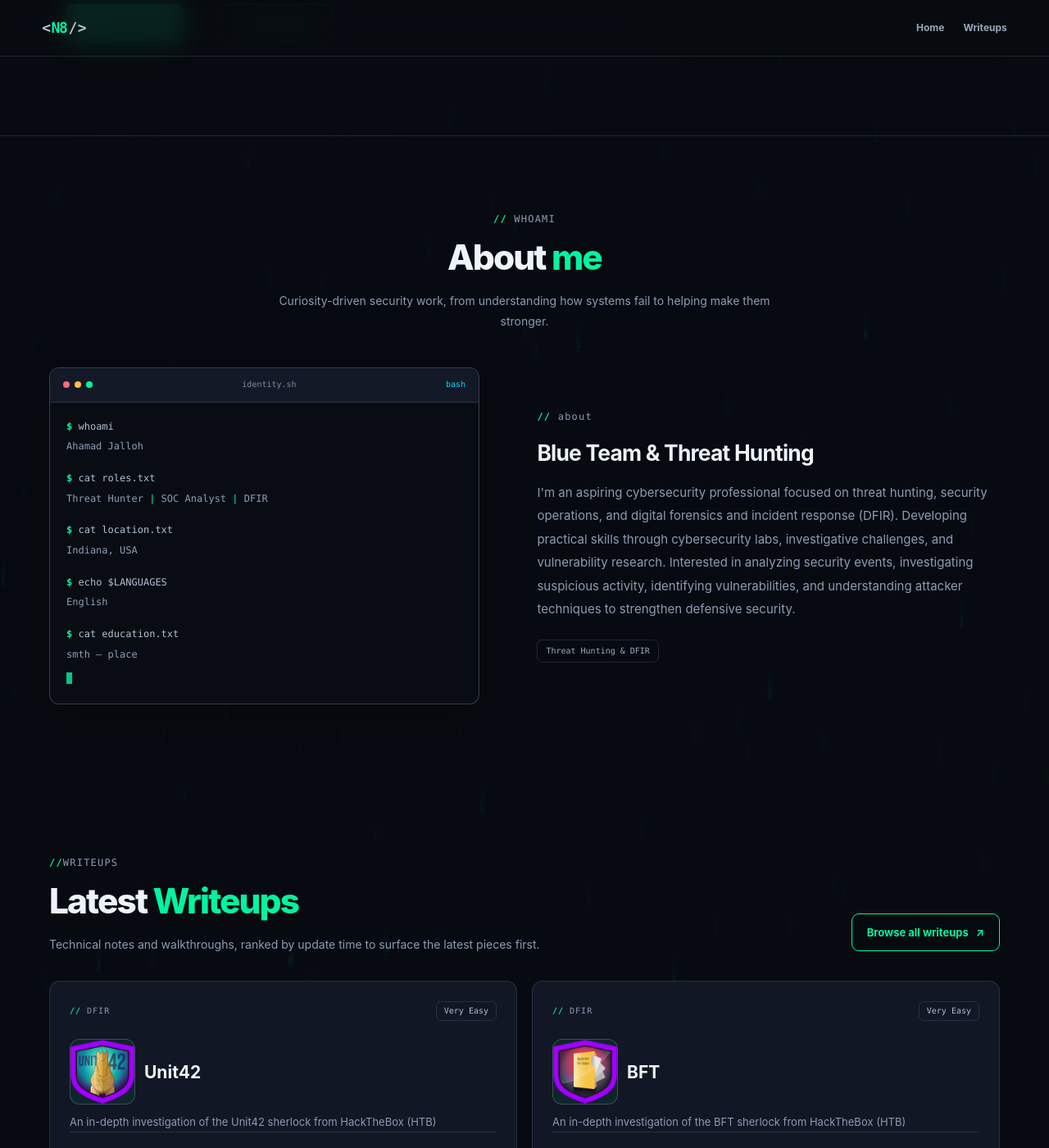
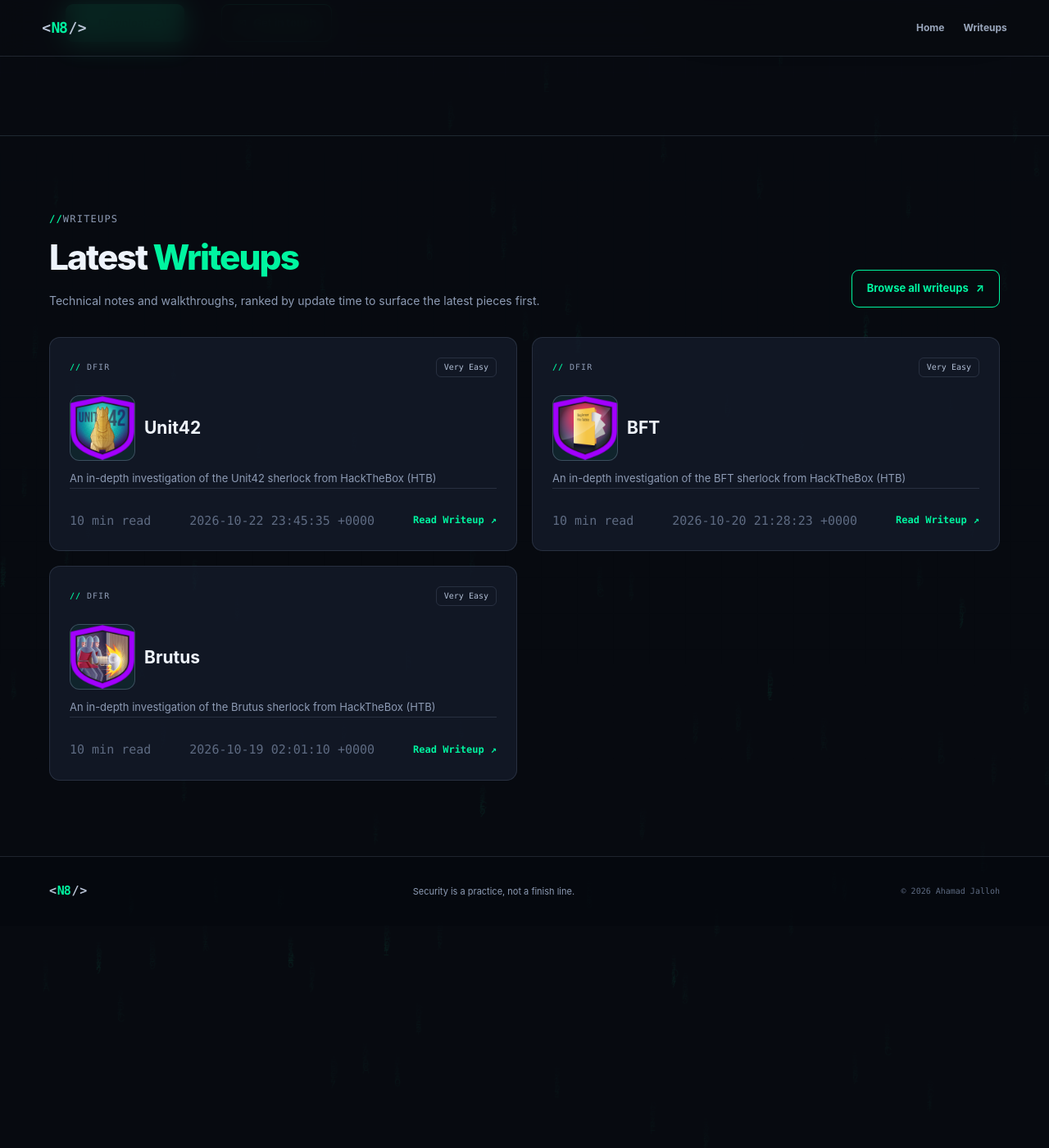
Before and after one commit to Ningen820/Ningen820.github.io, a Jekyll site: the page built from index.html, in a window 1280 px wide and 1400 px high, scrolled down 523 px. Shown: the whole window at 82% size. Built offline with Jekyll 4.4.1, drawn with Linux system fonts in a browser that asks for light colours; after the commit the page ends 1652 px from its top, so only the background shows below that.

Commit message:
Update index.html

```diff
--- a/index.html
+++ b/index.html
@@ -39,6 +39,8 @@ title: "Home — Ningen820"
   {% endif %}
 </section>
 
+<!-- about -->
+{% if p.show.about!="" %}
 <section class="content-section section-wrap" id="about">
   <div class="section-heading"><p class="section-kicker"><span>//</span> WHOAMI</p><h2>About <span class="accent">me</span></h2><p class="section-intro">Curiosity-driven security work, from understanding how systems fail to helping make them stronger.</p></div>
   <div class="about-grid">
@@ -60,6 +62,7 @@ title: "Home — Ningen820"
     </div>
   </div>
 </section>
+{% endif %}
 
 <!-- skills -->
 {% if p.show.skills!="" %}
```
